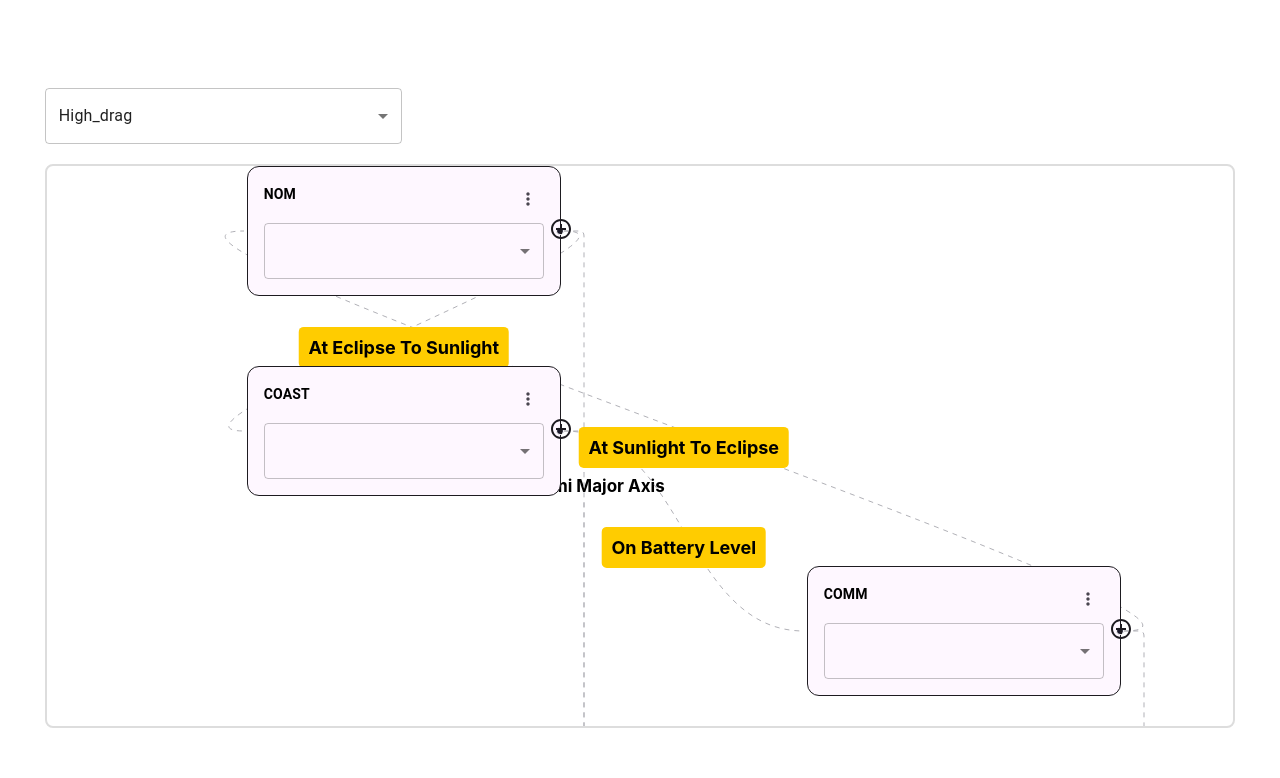
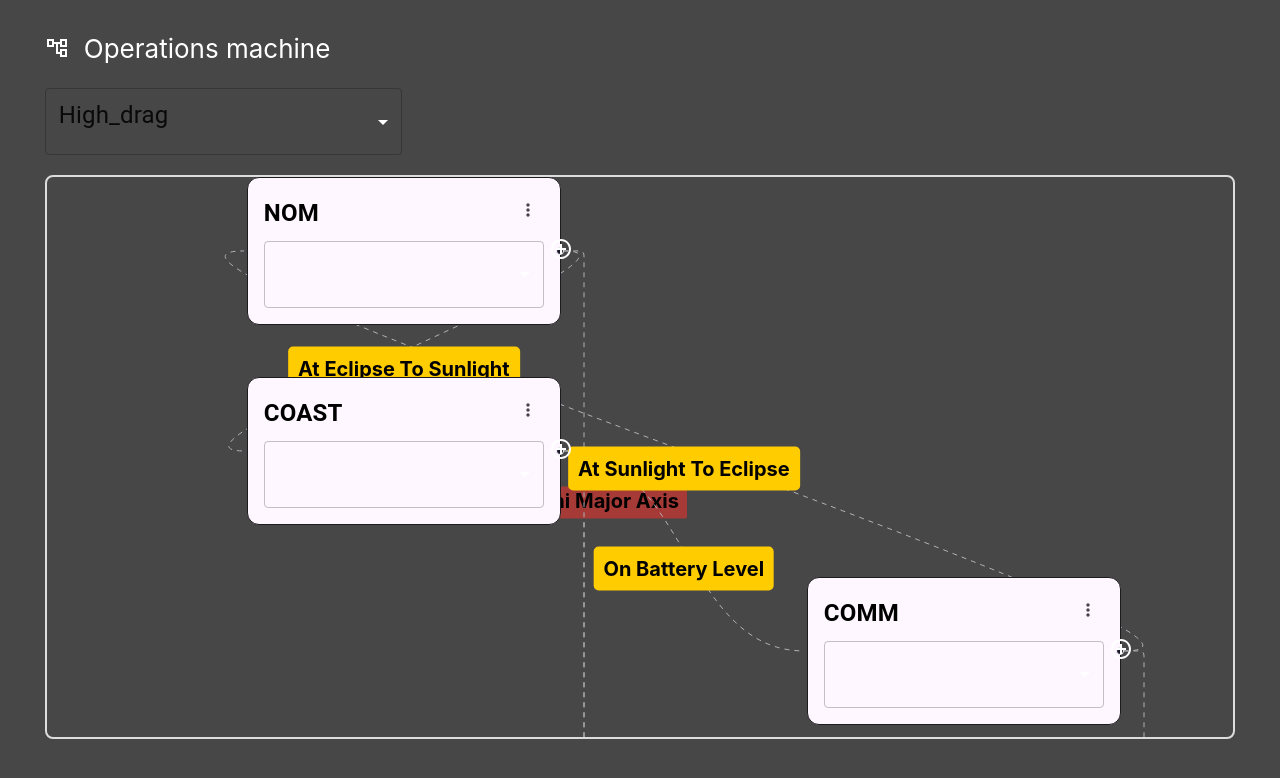
Before and after one commit to tcasazza-ienai/operation-machine-prototype, a React (Create React App) app: page / in a window 1280 px wide. Shown: the top 778 px of the page. Built offline with nearby package versions, Linux system fonts and the light colour scheme.

Commit message:
new dark op_machine

```diff
--- a/src/App.css
+++ b/src/App.css
@@ -55,11 +55,36 @@
 
 .react-flow__edge-text {
   color: "smokewhite";
-  font-size: 17px !important;
+  font-size: 20px !important;
   font-weight: 700;
   fill: rgb(250, 0, 0, 0.5);
 }
 
 .react-flow__edge-textbg {
-  fill: #a53a36;
+  fill: #a53a36 !important;
+  width: 200px;
 }
+
+body {
+  background-color: hsla(0, 0%, 10%, 0.8);
+}
+
+.App-body {
+  background-color: transparent;
+}
+
+.App-header {
+  background-color: transparent;
+}
+
+.MuiInputBase-root .MuiSelect-select {
+  font-size: x-large !important;
+}
+
+h6 {
+  font-size: x-large !important;
+}
+
+.MuiSvgIcon-fontSizeMedium {
+  color: white !important;
+}
--- a/src/components/edges/CustomEdge.tsx
+++ b/src/components/edges/CustomEdge.tsx
@@ -72,7 +72,7 @@ const CustomEdge: FC<
 
   return (
     <>
-      <BaseEdge id={id} path={edgePath} style={{ fontSize: "18px" }} />
+      <BaseEdge id={id} path={edgePath} style={{ fontSize: "20px" }} />
       <EdgeLabelRenderer>
         {data.startLabel && (
           <EdgeLabel
--- a/src/components/edges/CustomEdgeOther.tsx
+++ b/src/components/edges/CustomEdgeOther.tsx
@@ -34,7 +34,7 @@ const CustomEdge: FC<EdgeProps<Edge<{ label: string }>>> = ({
         <div
           style={{
             transform: `translate(-50%, -10%) translate(${labelX}px,${labelY}px)`,
-            fontSize: "18px",
+            fontSize: "20px",
           }}
           className="edge-label-renderer__custom-edge nodrag nopan"
         >
```
Also changed, not shown: src/utils/nodeOperations.ts (+14 -11 lines).
